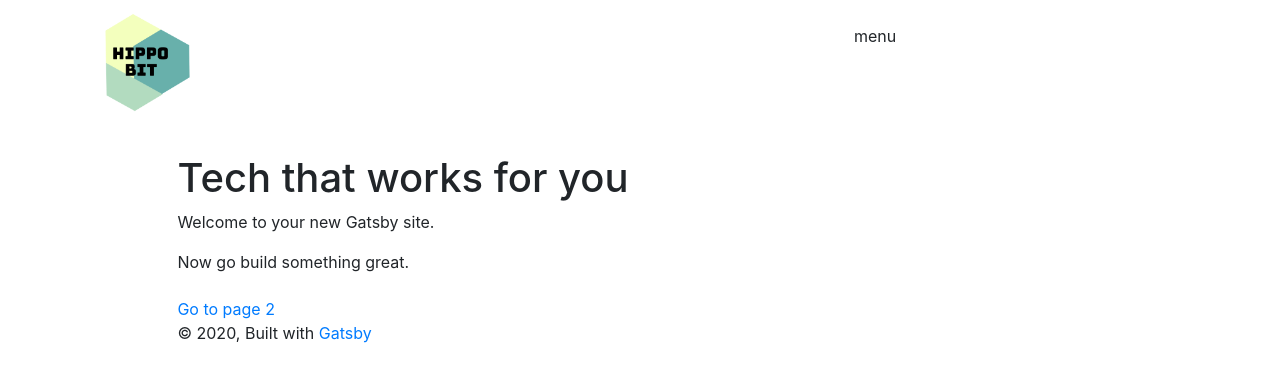
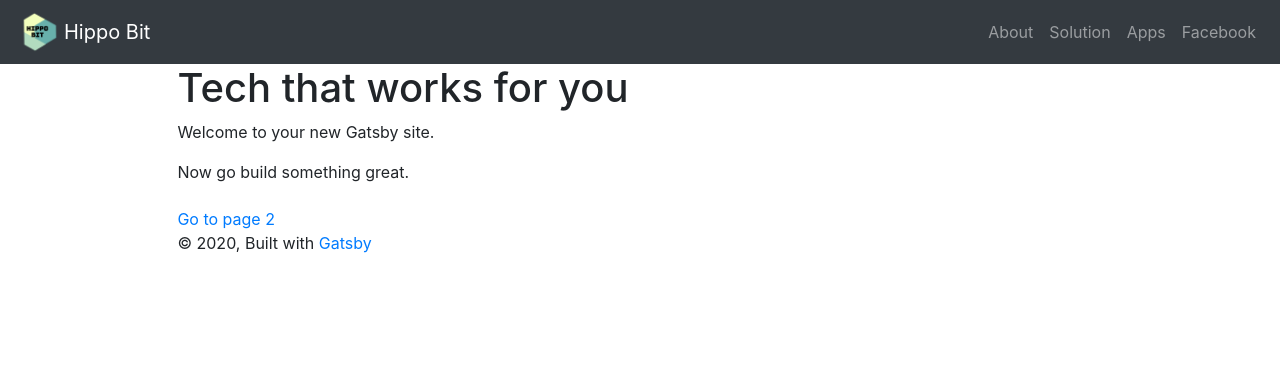
Before and after one commit to hippobit/hippobit.github.io, a Gatsby site in the folder hippobit_react/: page / in a window 1280 px wide. Built offline with nearby package versions, Linux system fonts and the light colour scheme; Gatsby itself is replaced by a stand-in of ours.

Commit message:
Initial header

```diff
--- a/hippobit_react/src/components/header.js
+++ b/hippobit_react/src/components/header.js
@@ -1,40 +1,31 @@
 import { Link } from "gatsby"
 import PropTypes from "prop-types"
 import React from "react"
-import { Row, Col, Container, ListGroup } from "react-bootstrap"
+import { Row, Col, Container, Navbar, Nav } from "react-bootstrap"
 import LogoImage from "../components/logoImage"
 
-const Header = ({ siteTitle }) => (
-  <Container
-    style={{
-      marginBottom: `1.45rem`,
-    }}
-  >
-    <Row>
-      <Col sm={8}>
-        <Link
-          to="/"
-          style={{
-            color: "black",
-            textDecoration: `none`,
-          }}
-        >
-          <LogoImage />
-        </Link>
-      </Col>
-      <Col sm={4} style={{ padding: `1.5em` }}>
-        menu
-      </Col>
-    </Row>
-  </Container>
+const Header = ({ pageTitle }) => (
+  <Navbar expand="lg" bg="dark" variant="dark">
+    <LogoImage />
+    <Navbar.Brand href="/">{pageTitle}</Navbar.Brand>
+    <Navbar.Toggle aria-controls="responsive-navbar-nav" />
+    <Navbar.Collapse id="responsive-navbar-nav" className="justify-content-end">
+      <Nav justify>
+        <Nav.Link href="/#about">About</Nav.Link>
+        <Nav.Link href="/#solution">Solution</Nav.Link>
+        <Nav.Link href="/#apps">Apps</Nav.Link>
+        <Nav.Link href="https://www.facebook.com/hippobit">Facebook</Nav.Link>
+      </Nav>
+    </Navbar.Collapse>
+  </Navbar>
 )
 
 Header.propTypes = {
-  siteTitle: PropTypes.string,
+  pageTitle: PropTypes.string,
 }
 
 Header.defaultProps = {
-  siteTitle: ``,
+  pageTitle: ``,
 }
 
 export default Header
--- a/hippobit_react/src/components/layout.js
+++ b/hippobit_react/src/components/layout.js
@@ -24,7 +24,7 @@ const Layout = ({ children }) => {
 
   return (
     <>
-      <Header siteTitle={data.site.siteMetadata.title} />
+      <Header pageTitle={data.site.siteMetadata.title} />
       <div
         style={{
           margin: `0 auto`,
--- a/hippobit_react/src/components/logoImage.js
+++ b/hippobit_react/src/components/logoImage.js
@@ -18,7 +18,7 @@ export default () => {
     query {
       placeholderImage: file(relativePath: { eq: "logo.png" }) {
         childImageSharp {
-          fixed(width: 125, height: 125) {
+          fixed(width: 48, height: 48) {
             ...GatsbyImageSharpFixed
           }
         }
```
